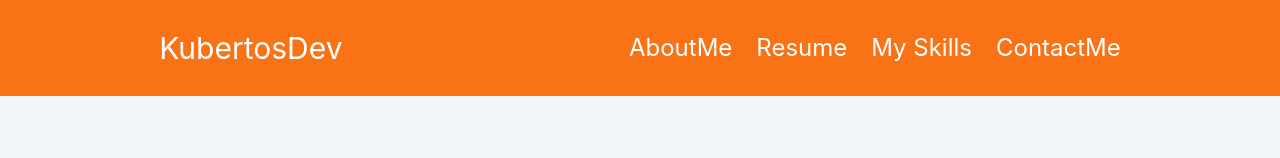
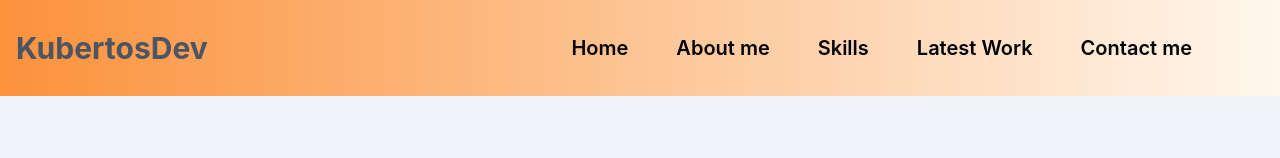
Before and after one commit to DzForApp/Next_Portfolio, a Next.js app: page / in a window 1280 px wide. Shown: the top 158 px of the page. Built offline with nearby package versions, Linux system fonts and the light colour scheme.

Commit message:
header modification

```diff
--- /dev/null
+++ b/src/components/layout/Main.js
@@ -0,0 +1,12 @@
+import React from 'react'
+
+const Main = ({children}) => {
+  return (
+      <main className=' mx-auto  lg:px-0 lg:py-4 px-4 mt-16'>
+            {children}
+      </main>
+
+  )
+}
+
+export default Main;
--- a/src/components/layout/TopBar.js
+++ b/src/components/layout/TopBar.js
@@ -1,40 +1,35 @@
-import React from 'react'
-/*
-import Logo from '../commun/Logo'
-import CartIcon from '../_icons/CartIcon'
-import HeartIcon from '../_icons/HeartIcon'
-import MenuIcon from '../_icons/MenuIcon'
-import SearchIcon from '../_icons/SearchIcon'
-import UserIcon from '../_icons/UserIcon' */
+import React, { useState } from 'react'
 
-export default function TopBar() {
+
+const sections = ['Home', 'About me', 'Skills', 'Latest Work', 'Contact me']
+const MenuIcon = ({ menuOpen }) => {
+  <svg xmlns="http://www.w3.org/2000/svg" className={`transition duration-200 ease-linear h-8 w-8 ${menuOpen ? 'transform rotate-90' : ''}`} viewBox="0 0 20 20" fill="currentColor">
+    <path fillRule="evenodd" d="M3 7a1 1 0 011-1h12a1 1 0 110 2H4a1 1 0 01-1-1zM3 13a1 1 0 011-1h12a1 1 0 110 2H4a1 1 0 01-1-1z" clipRule="evenodd" />
+  </svg>
+}
+
+export default function TopBar () {
+
+  const [menuOpen, sestMenuOpen] = useState(true)
+  const navLinks = sections.map(
+    section => <a key={section} href={`#${section.replace(' ', '_')}`}
+      className='text-dark text-xl  no-underline space-x-4 mx-6 font-semibold hover:text-gray-600'
+      onClick={() => sestMenuOpen(!menuOpen)}
+    >{section}</a>
+
+  )
+
+
   return (
-    <nav className="flex mx-auto px-4 py-8 w-full h-24 bg-orange-500 items-center  justify-around">
+    <nav className="flex mx-auto px-4 py-8 w-full h-24 bg-gradient-to-r from-orange-400 to-orange-50 items-center  justify-between">
       <div className="flex space-x-2">
-        <p className='text-3xl text-white bold'>KubertosDev</p>
+        <p className='text-3xl text-gray-600 font-bold hover:text-gray-900'><a href='#Home'>
+          KubertosDev</a>
+          </p>
       </div>
-      <div className='text-white'>
-        <ul className='flex text-2xl gap-6'>
-          <li>
-            <a href="#">
-              AboutMe
-            </a>
-          </li>
-          <li>
-            <a href="#">
-            Resume
-             </a>
-            </li>
-          <li>
-             <a href="#">
-            My Skills
-            </a>
-            </li>
-          <a href="#">
-            ContactMe
-          </a>
-        </ul>
-      </div>
+      <nav className='flex flex-row  mr-12'>
+        {navLinks}
+      </nav>
 
     </nav>
 
--- a/src/components/sections/About.js
+++ b/src/components/sections/About.js
@@ -6,7 +6,7 @@ import Devloper from '/public/devloper.png'
 
 function About() {
   return (
-    <div>
+    <section id='About_me'>
       <div className=" flex flex-col items-center ">
         <span className=" text-6xl font-medium text-blx-900">About Me</span>
         <span className=" text-xl text-gray-600 font-sans text-center mt-5">
@@ -60,7 +60,7 @@ function About() {
 
         </div>
       </div>
-    </div>
+    </section>
   );
 }
 
--- a/src/components/sections/ContactMe.js
+++ b/src/components/sections/ContactMe.js
@@ -10,7 +10,7 @@ function ContactMe() {
 
 
   return (
-    <div>
+    <section id='Contact_me'>
       <div className=" flex flex-col items-center  ">
         <span className=" text-6xl font-medium text-blx-900">ContactMe</span>
         <span className=" text-xl text-gray-600 font-sans text-center mt-5">
@@ -52,7 +52,7 @@ function ContactMe() {
 
         </div>
       </div>
-    </div>
+    </section>
   );
 }
 
--- a/src/components/sections/Skills.js
+++ b/src/components/sections/Skills.js
@@ -5,7 +5,7 @@ function Skills() {
 
 
   return (
-    <div>
+    <section id='Skills'>
       <div className=" flex flex-col items-center ">
         <span className=" text-6xl font-medium text-blx-900">Skills</span>
         <span className=" text-xl text-gray-600 font-sans text-center mt-5">
@@ -26,7 +26,7 @@ function Skills() {
 
           </div>
       </div>
-    </div>
+    </section>
   );
 }
 
--- a/src/pages/index.js
+++ b/src/pages/index.js
@@ -6,7 +6,8 @@ import About from '../components/sections/About'
 import Resume from '../components/sections/Resume'
 import Skills from '../components/sections/Skills'
 import ContactMe from '../components/sections/ContactMe'
-import Footer from '../components/Footer/Footer'
+import Footer from '../components/layout/Footer'
+import Main from '../components/layout/Main'
 
 export default function Home() {
   return (
@@ -17,10 +18,10 @@ export default function Home() {
         <link rel="icon" href="/favicon.ico" />
       </Head>
 
-      <header className='w-auto  bg-green-500  mb-4 '>
+      <header className='w-auto h-full justify-center bg-green-500   '>
         <TopBar />
       </header>
-      <main className='w-full py-12'>
+      <Main className='w-full py-12'>
         <Intro />
         <About />
         <div className='items-center'>
@@ -29,7 +30,7 @@ export default function Home() {
         <Skills />
         <ContactMe />
 
-      </main>
+      </Main>
 
       <footer className={styles.footer}>
           <Footer />
```
Also changed, not shown: src/components/layout/Footer.js (renamed from src/components/Footer/Footer.js).
